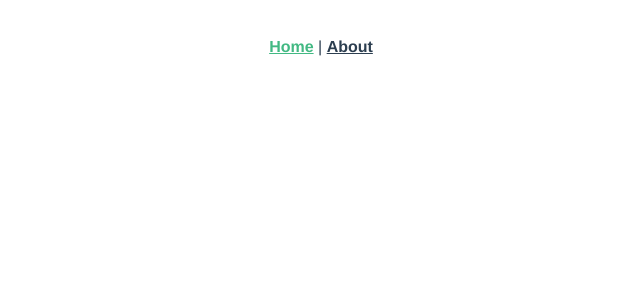
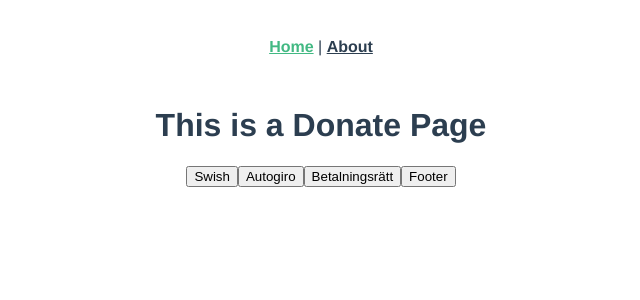
Before and after one commit to Agilutveckling-Med-Scrum/Donify, a Vue app: page /#/ in a window 1280 px wide. Shown: the top 300 px of the page, without its empty margins (319-959 px from the left). Built offline with nearby package versions, Linux system fonts and the light colour scheme.

Commit message:
Show pria change

```diff
--- a/src/views/Walkthrough.vue
+++ b/src/views/Walkthrough.vue
@@ -1,16 +1,20 @@
 <template>
   <div class="home">
     <Questions />
+    <About />
   </div>
 </template>
 
 <script>
 import Questions from "@/components/Questions.vue";
+import About from "@/views/About.vue";
+
 
 export default {
   name: "Home",
   components: {
-    Questions
+    Questions,
+    About
   }
 };
 </script>
```
